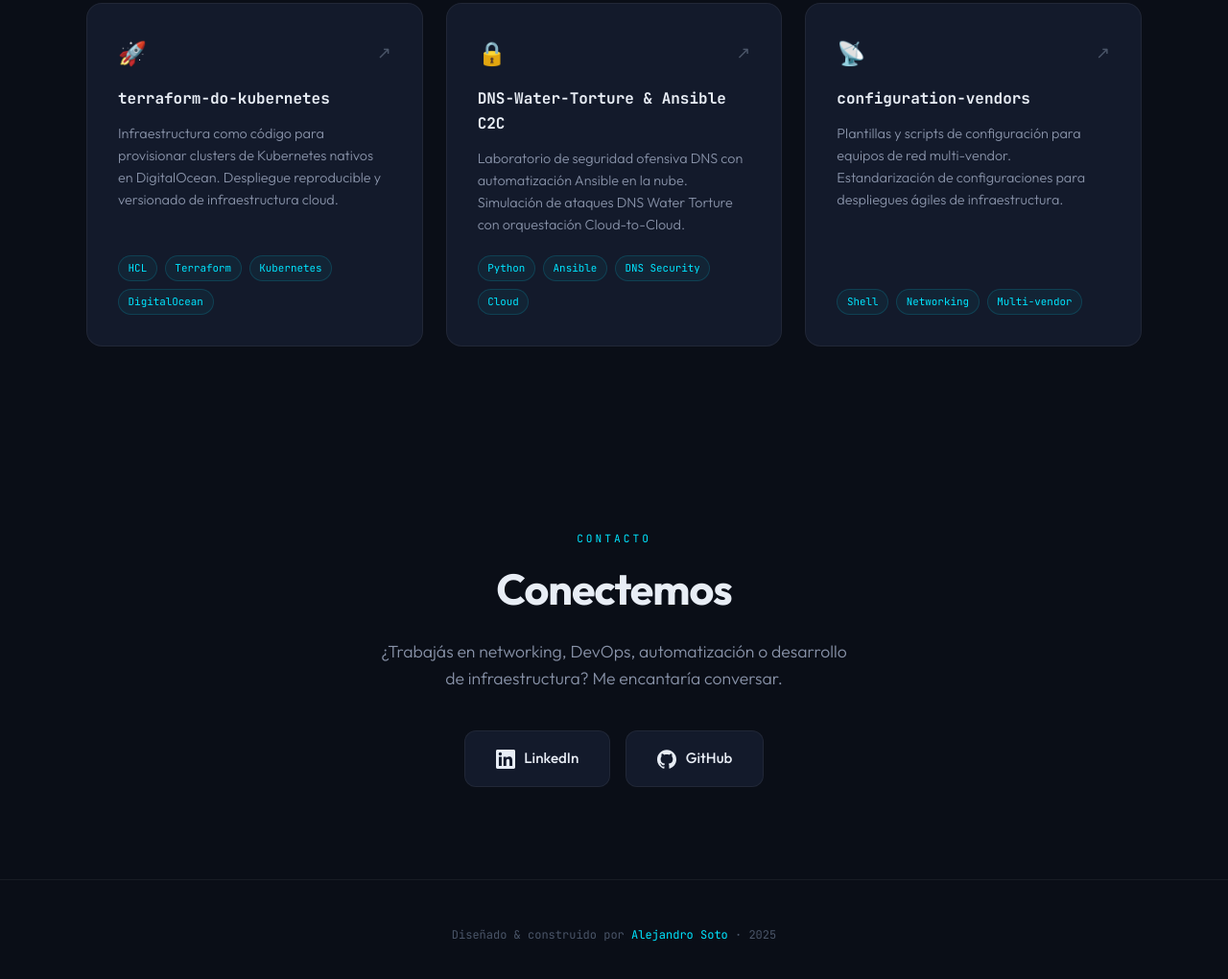
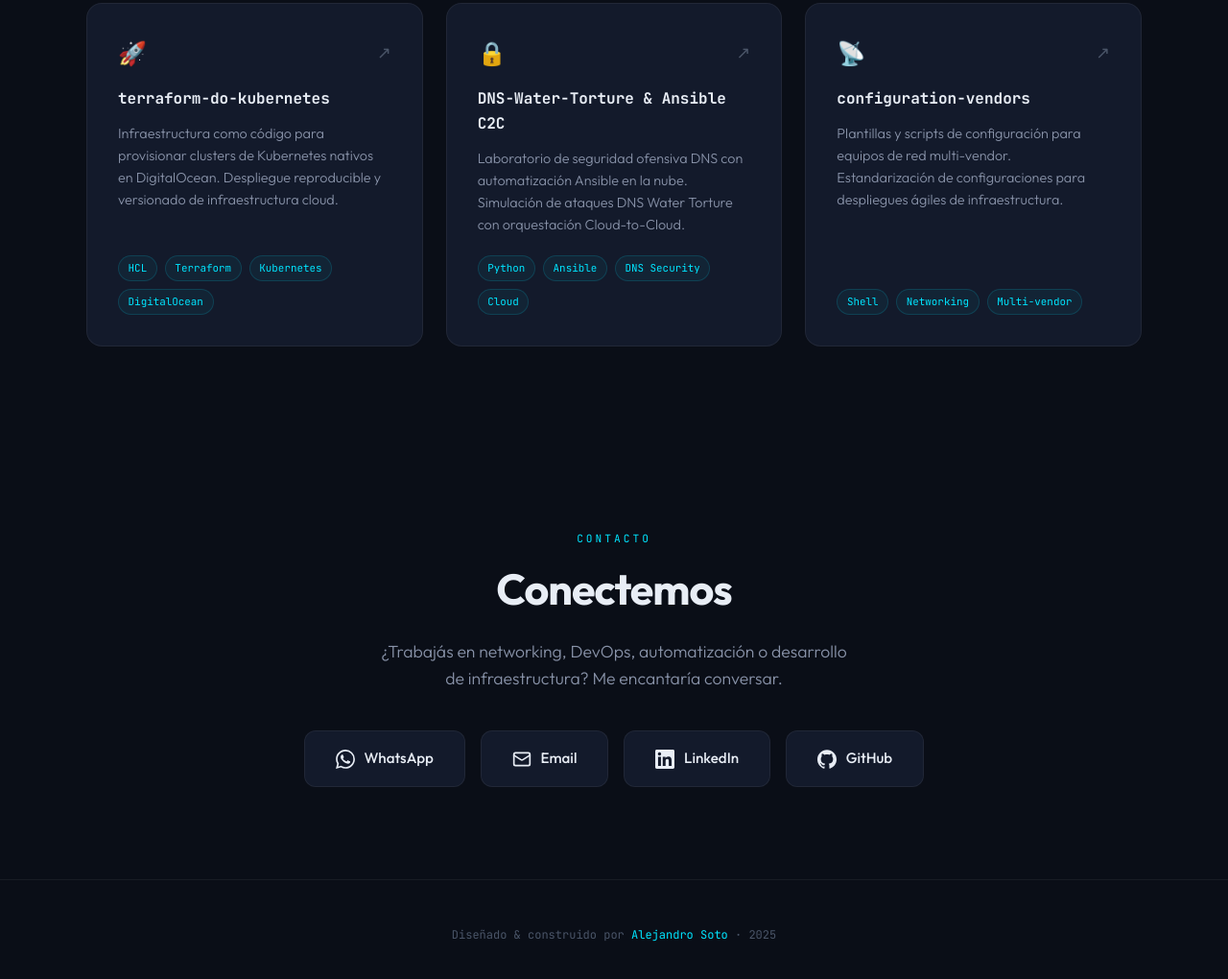
Before and after one commit to asotonet/asotonet.github.io, a plain HTML site: page index.html in a window 1280 px wide. Shown: the part 2887-3907 px from the top of the page at 96% size. Drawn offline with Linux system fonts and the light colour scheme; no server answers.

Commit message:
Add contact links for WhatsApp, Email, and LinkedIn

```diff
--- a/index.html
+++ b/index.html
@@ -850,6 +850,14 @@
         <h2 class="section-title">Conectemos</h2>
         <p class="contact-desc">¿Trabajás en networking, DevOps, automatización o desarrollo de infraestructura? Me encantaría conversar.</p>
         <div class="contact-links">
+            <a href="https://wa.me/50662718387" target="_blank" rel="noopener" class="contact-btn">
+                <svg viewBox="0 0 24 24" fill="currentColor"><path d="M17.472 14.382c-.297-.149-1.758-.867-2.03-.967-.273-.099-.471-.148-.67.15-.197.297-.767.966-.94 1.164-.173.199-.347.223-.644.075-.297-.15-1.255-.463-2.39-1.475-.883-.788-1.48-1.761-1.653-2.059-.173-.297-.018-.458.13-.606.134-.133.298-.347.446-.52.149-.174.198-.298.298-.497.099-.198.05-.371-.025-.52-.075-.149-.669-1.612-.916-2.207-.242-.579-.487-.5-.669-.51-.173-.008-.371-.01-.57-.01-.198 0-.52.074-.792.372-.272.297-1.04 1.016-1.04 2.479 0 1.462 1.065 2.875 1.213 3.074.149.198 2.096 3.2 5.077 4.487.709.306 1.262.489 1.694.625.712.227 1.36.195 1.871.118.571-.085 1.758-.719 2.006-1.413.248-.694.248-1.289.173-1.413-.074-.124-.272-.198-.57-.347m-5.421 7.403h-.004a9.87 9.87 0 01-5.031-1.378l-.361-.214-3.741.982.998-3.648-.235-.374a9.86 9.86 0 01-1.51-5.26c.001-5.45 4.436-9.884 9.888-9.884 2.64 0 5.122 1.03 6.988 2.898a9.825 9.825 0 012.893 6.994c-.003 5.45-4.437 9.884-9.885 9.884m8.413-18.297A11.815 11.815 0 0012.05 0C5.495 0 .16 5.335.157 11.892c0 2.096.547 4.142 1.588 5.945L.057 24l6.305-1.654a11.882 11.882 0 005.683 1.448h.005c6.554 0 11.89-5.335 11.893-11.893a11.821 11.821 0 00-3.48-8.413z"/></svg>
+                WhatsApp
+            </a>
+            <a href="mailto:asoto.asn@gmail.com" class="contact-btn">
+                <svg viewBox="0 0 24 24" fill="none" stroke="currentColor" stroke-width="2" stroke-linecap="round" stroke-linejoin="round"><rect x="2" y="4" width="20" height="16" rx="2"/><path d="m22 7-8.97 5.7a1.94 1.94 0 0 1-2.06 0L2 7"/></svg>
+                Email
+            </a>
             <a href="https://www.linkedin.com/in/asoton/" target="_blank" rel="noopener" class="contact-btn">
                 <svg viewBox="0 0 24 24" fill="currentColor"><path d="M20.447 20.452h-3.554v-5.569c0-1.328-.027-3.037-1.852-3.037-1.853 0-2.136 1.445-2.136 2.939v5.667H9.351V9h3.414v1.561h.046c.477-.9 1.637-1.85 3.37-1.85 3.601 0 4.267 2.37 4.267 5.455v6.286zM5.337 7.433a2.062 2.062 0 0 1-2.063-2.065 2.064 2.064 0 1 1 2.063 2.065zm1.782 13.019H3.555V9h3.564v11.452zM22.225 0H1.771C.792 0 0 .774 0 1.729v20.542C0 23.227.792 24 1.771 24h20.451C23.2 24 24 23.227 24 22.271V1.729C24 .774 23.2 0 22.222 0h.003z"/></svg>
                 LinkedIn
```
